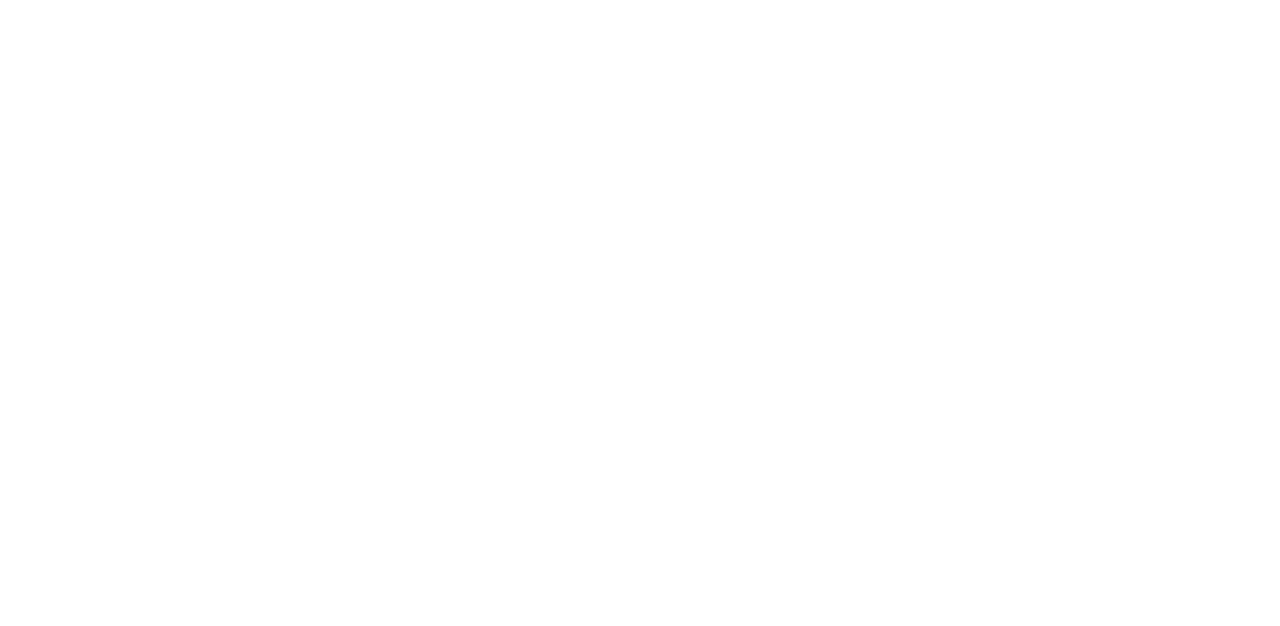
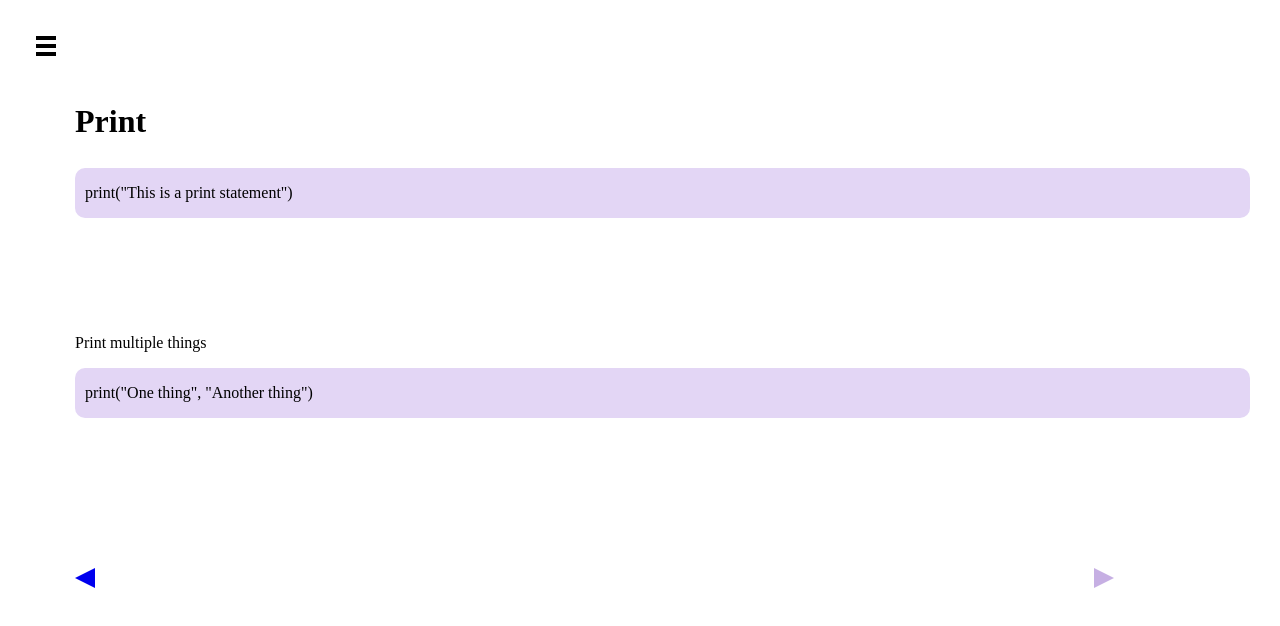
Before and after one commit to abrichards10/Learn-Python, a React (Create React App) app: page /print in a window 1280 px wide. Before the commit this address had no page. Shown: the top 626 px of the page. Built offline with nearby package versions, Linux system fonts and the light colour scheme.

Commit message:
added 3 new pages

```diff
--- a/src/App.js
+++ b/src/App.js
@@ -8,7 +8,9 @@
 import Home from "./components/home";
 import Setup from "./components/setup";
 import Comments from "./components/comments";
-
+import Print from "./components/print";
+import Variables from "./components/variables"
+import Conditionals from "./components/conditionals"
 function App() {
   return (
       <>
@@ -16,6 +18,9 @@
           <Route path="/" element={<Home />}></Route>
           <Route path="/setup" element={<Setup />}></Route>
           <Route path="/comments" element={<Comments />}></Route>
+          <Route path="/print" element={<Print />}></Route>
+          <Route path="/variables" element={<Variables />}></Route>
+          <Route path="/conditionals" element={<Conditionals />}></Route>
         </Routes>
       </>
   );
--- a/src/components/comments.jsx
+++ b/src/components/comments.jsx
@@ -1,7 +1,6 @@
 import Sidebar from "./sidebar";
 import {Link} from "react-router-dom";
 import React from "react";
-
 const Comments = () => {
     return (
         <div id="outer-container">
@@ -25,6 +24,7 @@
                     </p>
                     <div className="nav-buttons">
                         <Link to="/setup" className="back-button"></Link>
+                        <Link to="/print" className="next-button"></Link>
                     </div>
                 </div>
             </div>
--- /dev/null
+++ b/src/components/conditionals.jsx
@@ -0,0 +1,22 @@
+import React from "react";
+import Sidebar from "./sidebar";
+import "./index.css"
+import {Link} from "react-router-dom";
+const Conditionals = () => {
+
+    return (
+        <div id="outer-container">
+            <Sidebar pageWrapId={'page-wrap'} outerContainerId={'outer-container'} />
+            <div id="page-wrap">
+                <div className="main-home">
+                    <h1>Conditionals</h1>
+                    <div className="nav-buttons">
+                        <Link to="/variables" className="back-button"></Link>
+                    </div>
+                </div>
+            </div>
+        </div>
+    );
+}
+
+export default Conditionals;
--- a/src/components/index.css
+++ b/src/components/index.css
@@ -5,20 +5,21 @@
 
 .main-home {
   padding-right: 30px;
-  padding-left: 100px;
+  padding-left: 75px;
   padding-top: 75px;
   line-height: 50px;
 }
 
 .nav-buttons {
+  margin-bottom: 20px;
   display: flex;
   flex-wrap: nowrap;
+  margin-top: 50px;
 }
 
 .next-button {
   flex: 2;
   margin-left: 85%;
-  margin-top: 50px;
   border-top: 10px solid transparent;
   border-bottom: 10px solid transparent;
   border-right: 20px solid;
@@ -34,7 +35,6 @@
 
 
 .back-button {
-  margin-top: 50px;
   border-left-color: #C6AFE3;
   border-top: 10px solid transparent;
   border-bottom: 10px solid transparent;
--- /dev/null
+++ b/src/components/print.jsx
@@ -0,0 +1,32 @@
+import Sidebar from "./sidebar";
+import {Link} from "react-router-dom";
+import React from "react";
+
+const Print = () => {
+    return (
+        <div id="outer-container">
+            <Sidebar pageWrapId={'page-wrap'} outerContainerId={'outer-container'} />
+            <div id="page-wrap">
+                <div className="main-home">
+                    <h1>Print</h1>
+
+                        <div className="code-background">
+                            print("This is a print statement")
+                        </div><br/><br/>
+
+                        Print multiple things
+                        <div className="code-background">
+                            print("One thing", "Another thing")
+                        </div><br/><br/>
+
+                    <div className="nav-buttons">
+                        <Link to="/comments" className="back-button"></Link>
+                        <Link to="/variables" className="next-button"></Link>
+                    </div>
+                </div>
+            </div>
+        </div>
+    );
+}
+
+export default Print;
--- a/src/components/sidebar.jsx
+++ b/src/components/sidebar.jsx
@@ -14,6 +14,15 @@
             <a className="menu-item" href="/comments">
                 Comments
             </a>
+            <a className="menu-item" href="/print">
+                Print
+            </a>
+            <a className="menu-item" href="/variables">
+                Variables
+            </a>
+            <a className="menu-item" href="/conditionals">
+                Conditionals
+            </a>
         </Menu>
     );
 };
--- /dev/null
+++ b/src/components/variables.jsx
@@ -0,0 +1,23 @@
+import React from "react";
+import Sidebar from "./sidebar";
+import "./index.css"
+import {Link} from "react-router-dom";
+const Variables = () => {
+
+    return (
+        <div id="outer-container">
+            <Sidebar pageWrapId={'page-wrap'} outerContainerId={'outer-container'} />
+            <div id="page-wrap">
+                <div className="main-home">
+                    <h1>Variables</h1>
+                    <div className="nav-buttons">
+                        <Link to="/print" className="back-button"></Link>
+                        <Link to="/conditionals" className="next-button"></Link>
+                    </div>
+                </div>
+            </div>
+        </div>
+    );
+}
+
+export default Variables;
```
